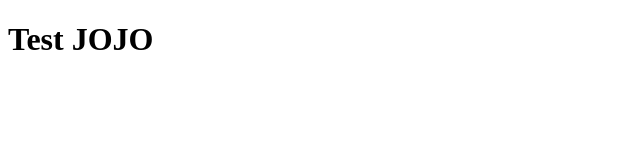
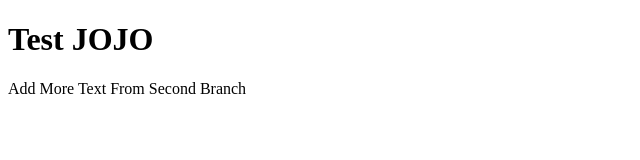
Before and after one commit to Akewich/GitDesktopLearn, a plain HTML site: page index.html in a window 1280 px wide. Shown: the whole page, without its empty margins (0-640 px from the left). Drawn offline with Linux system fonts and the light colour scheme.

Commit message:
MoreText
More Text  from second branch

```diff
--- a/index.html
+++ b/index.html
@@ -7,5 +7,8 @@
 </head>
 <body>
     <h1>Test JOJO</h1>
+    <main>
+        Add More Text From Second Branch
+    </main>
 </body>
 </html>
```
